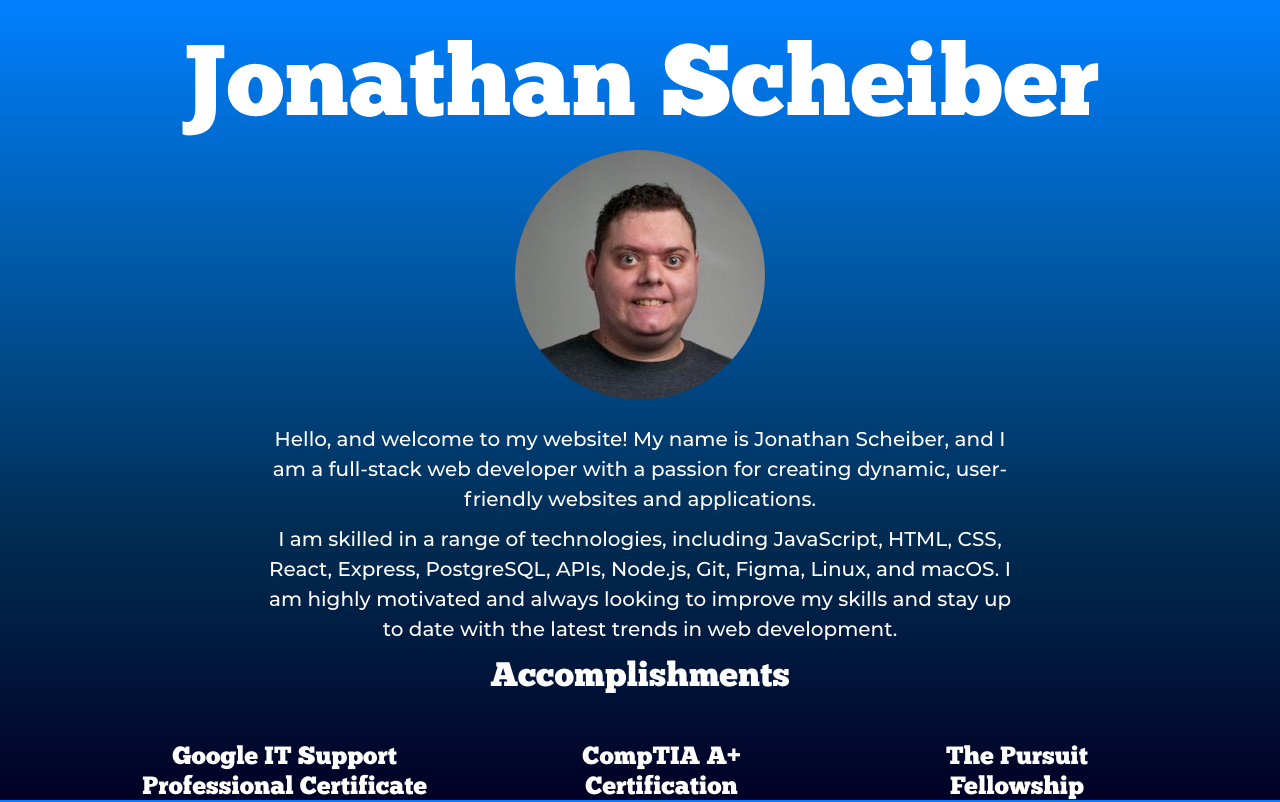
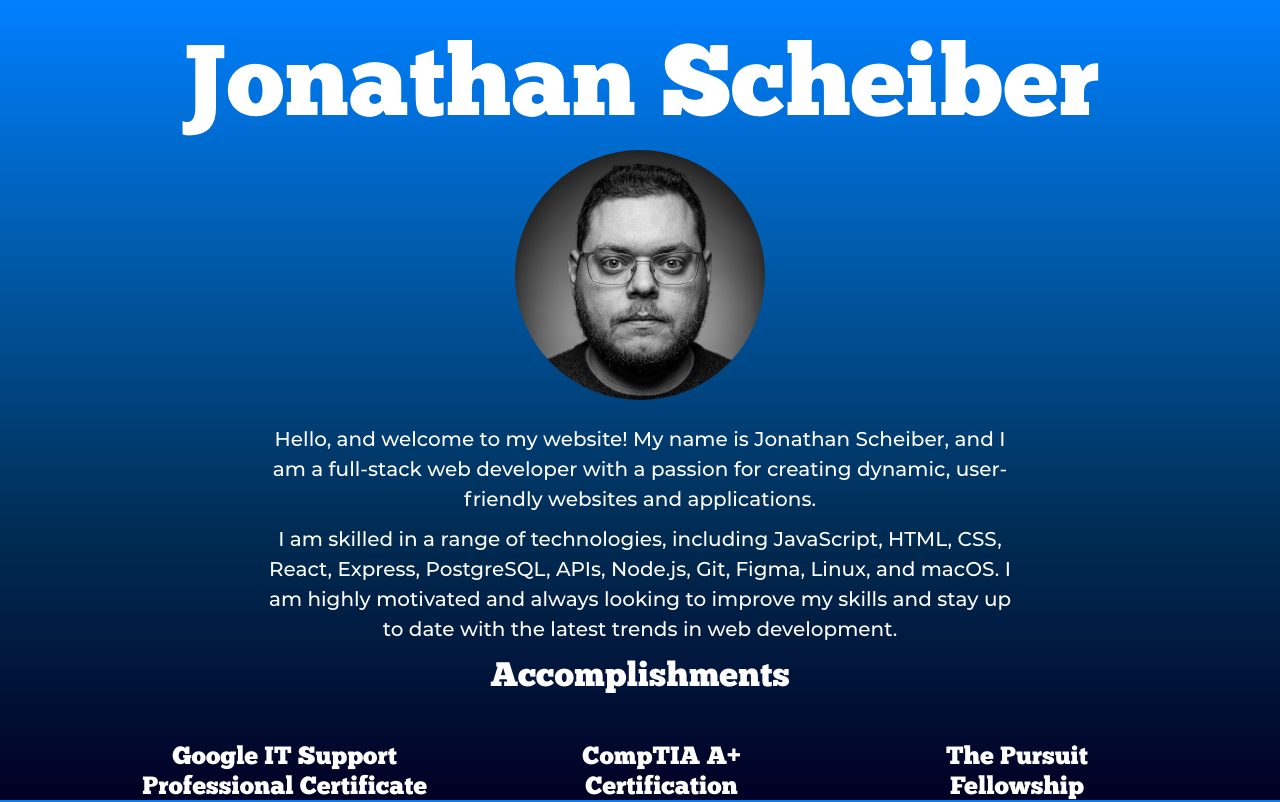
Before and after one commit to scheiber/scheiber.dev, a React (Create React App) app: page /about in a window 1280 px wide. Shown: the top 802 px of the page. Built offline with nearby package versions, Linux system fonts and the light colour scheme.

Commit message:
update about page

```diff
--- a/src/pages/About.js
+++ b/src/pages/About.js
@@ -12,7 +12,7 @@ const About = () => (
     <article>
       <img
         className="headshot"
-        src="./images/headshot.png"
+        src="./images/headshot.jpg"
         alt="Headshot of Jonathan Scheiber"
       />
     </article>
```
Also changed, not shown: public/images/headshot.jpg (added), public/images/headshot.png (deleted).
